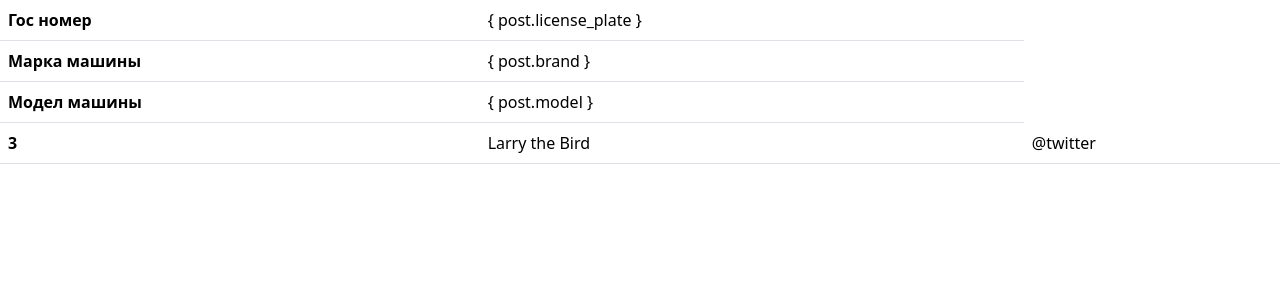
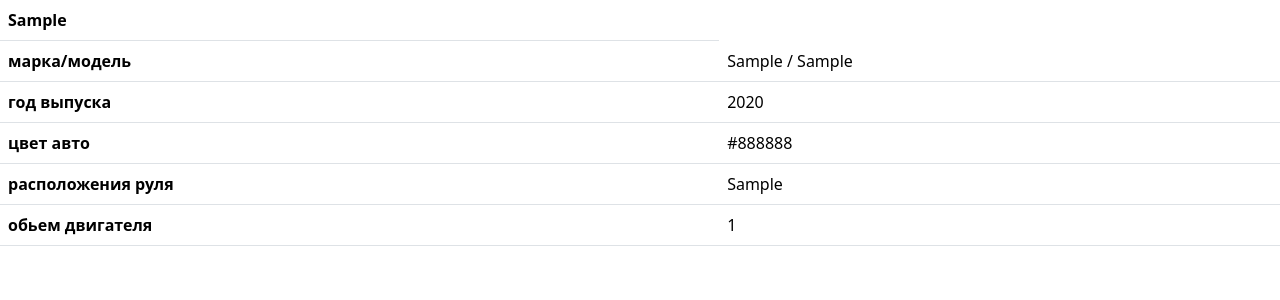
Before and after one commit to GeeksBackend/CarCheck, a Django app: template templates/cars/result.html in a window 1280 px wide. Shown: the top 300 px of the page. Run offline with Django 4.2, Linux system fonts and the light colour scheme; tables that the repository leaves empty hold one stand-in row (values such as "Sample post"); the template is opened without the code that fills it: values that come from a table or form of the project are taken from there, most other values are stand-ins (such as "Sample title", 1, 10 or a date in 2020); parts of the project's set-up code (start-up, migrations or seed data) failed here and were passed over.

Commit message:
second commit

```diff
--- a/cars/models.py
+++ b/cars/models.py
@@ -7,31 +7,37 @@ class Car(models.Model):
         null=True,
         unique=True,
     )
+
     brand = models.CharField(
         verbose_name="Марка машины",
         max_length=200
     )
+
     model = models.CharField(
         verbose_name="Модел машины",
         max_length=200
     )
+
     year = models.PositiveBigIntegerField(
         verbose_name='Год выпуска'
     )
+
     color = models.CharField(
         verbose_name="Цвет авто",
         max_length=200
     )
+
     redder_location = models.CharField(
         verbose_name="Расположение руля",
         max_length=100
     )
+
     engine_volume = models.PositiveBigIntegerField(
         verbose_name="Объем двигателя"
     )
 
     def __str__(self):
-        return f"{self.brand} {self.model} - {self.license_plate}"
+        return f"{self.license_plate}"
 
     class Meta:
         verbose_name = "Автомобиль"
--- a/cars/urls.py
+++ b/cars/urls.py
@@ -1,8 +1,8 @@
 from django.urls import path
 
-from .views import index_view, ResultView
+from .views import index_view, result_view
 
 urlpatterns = [
     path("", index_view, name="index-view"),
-    path("result/", ResultView.as_view(), name="result-view"),
+    path("result/", result_view, name="result-view"),
 ]
--- a/templates/cars/result.html
+++ b/templates/cars/result.html
@@ -1,28 +1,38 @@
 {% extends 'base.html' %}
 {% block content %}
+{% for car in cars %}
 
 <table class="table">
   <thead>
     <tr>
-        <th scope="row">Гос номер</th>
-        <td scope="row">{ post.license_plate }</td>
+      <th scope="col">{{ car.license_plate }}</th>
     </tr>
   </thead>
   <tbody>
     <tr>
-        <th scope="row">Марка машины</th>
-        <td>{ post.brand }</td>
-      </tr>
-      <tr>
-        <th scope="row">Модел машины</th>
-        <td>{ post.model }</td>
+      <th scope="row">марка/модель</th>
+      <td>{{ car.brand }} / {{ car.model }}</td>
 
     </tr>
     <tr>
-        <th scope="row">3</th>
-        <td colspan="2">Larry the Bird</td>
-        <td>@twitter</td>
+      <th scope="row">год выпуска</th>
+      <td>{{ car.year }}</td>
+    </tr>
+    <tr>
+      <th scope="row">цвет авто</th>
+      <td colspan="2">{{ car.color }}</td>
+    </tr>
+    <tr>
+      <th scope="row">расположения руля</th>
+      <td colspan="2">{{ car.redder_location }}</td>
+    </tr>
+    <tr>
+      <th scope="row">обьем двигателя</th>
+      <td colspan="2">{{ car.engine_volume }}</td>
     </tr>
   </tbody>
 </table>
+{% endfor %}
+
+
 {% endblock %}
```
Also changed, not shown: cars/views.py (+11 -6 lines). Lines whose indentation alone changed are shown as unchanged.
